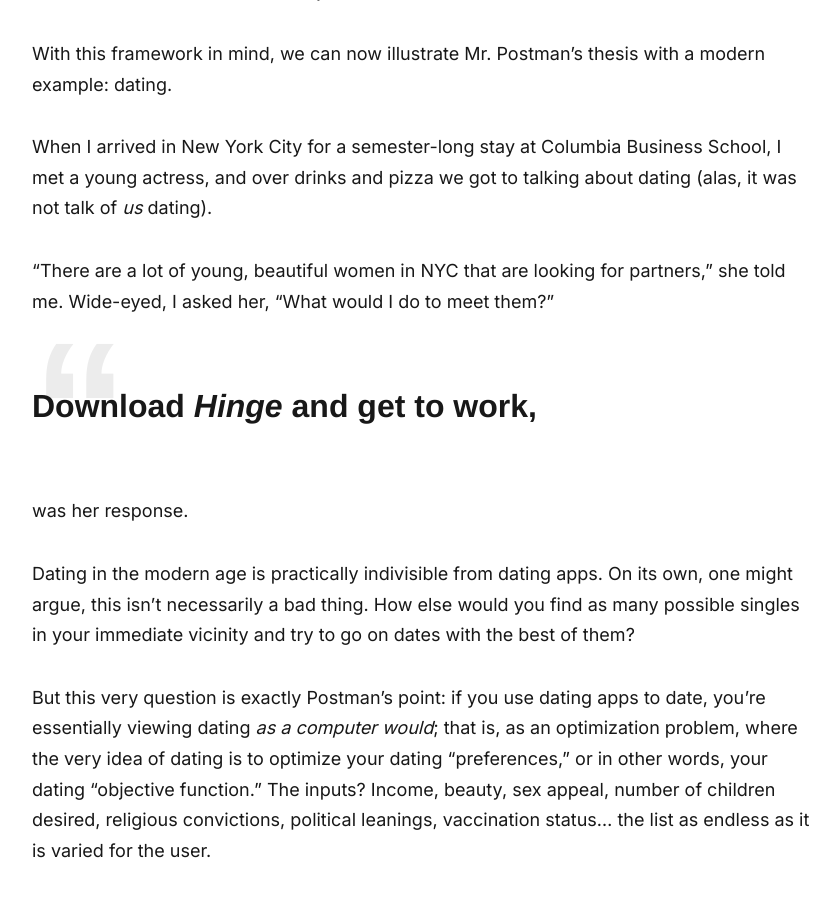
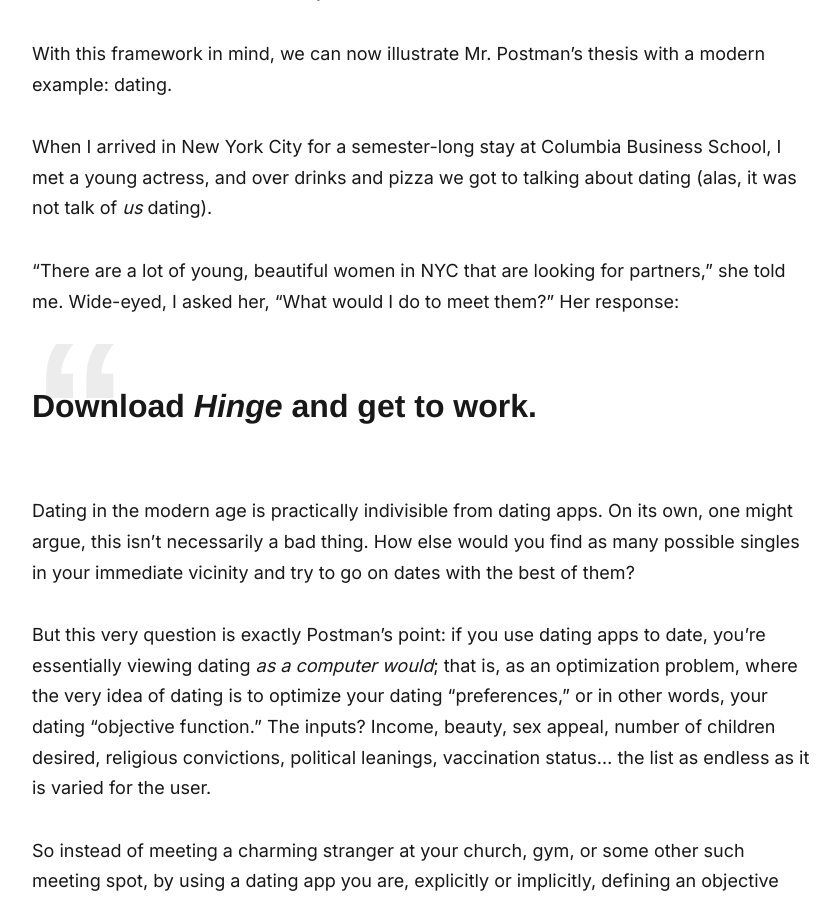
Before and after one commit to adam-bauer-34/adam-bauer-34.github.io, a Jekyll site: the page built from _posts/2022-09-05-technopoly-postman.md, in a window 1280 px wide and 900 px high, scrolled down 2737 px. Shown: the whole window, without its empty margins (218-1058 px from the left). Built offline with Jekyll 4.4.1, drawn with Linux system fonts in a browser that asks for light colours; nearby versions of some CDN libraries; some web fonts are replaced.

Commit message:
Update 2022-09-05-technopoly-postman.md

```diff
--- a/_posts/2022-09-05-technopoly-postman.md
+++ b/_posts/2022-09-05-technopoly-postman.md
@@ -31,11 +31,9 @@
 
 When I arrived in New York City for a semester-long stay at Columbia Business School, I met a young actress, and over drinks and pizza we got to talking about dating (alas, it was not talk of _us_ dating).
 
-“There are a lot of young, beautiful women in NYC that are looking for partners,” she told me. Wide-eyed, I asked her, “What would I do to meet them?”
+“There are a lot of young, beautiful women in NYC that are looking for partners,” she told me. Wide-eyed, I asked her, “What would I do to meet them?” Her response:
 
-> Download _Hinge_ and get to work,
-
-was her response.
+> Download _Hinge_ and get to work.
 
 Dating in the modern age is practically indivisible from dating apps. On its own, one might argue, this isn’t necessarily a bad thing. How else would you find as many possible singles in your immediate vicinity and try to go on dates with the best of them?
 
```
